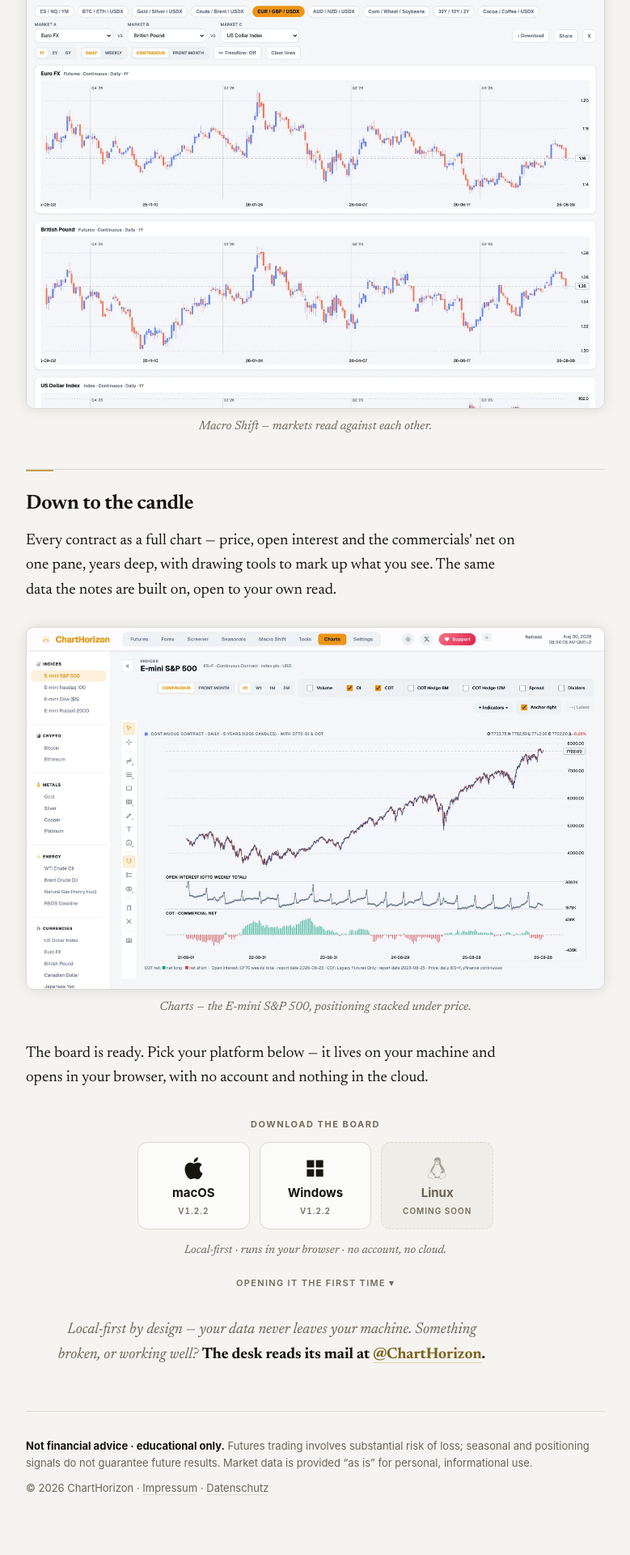
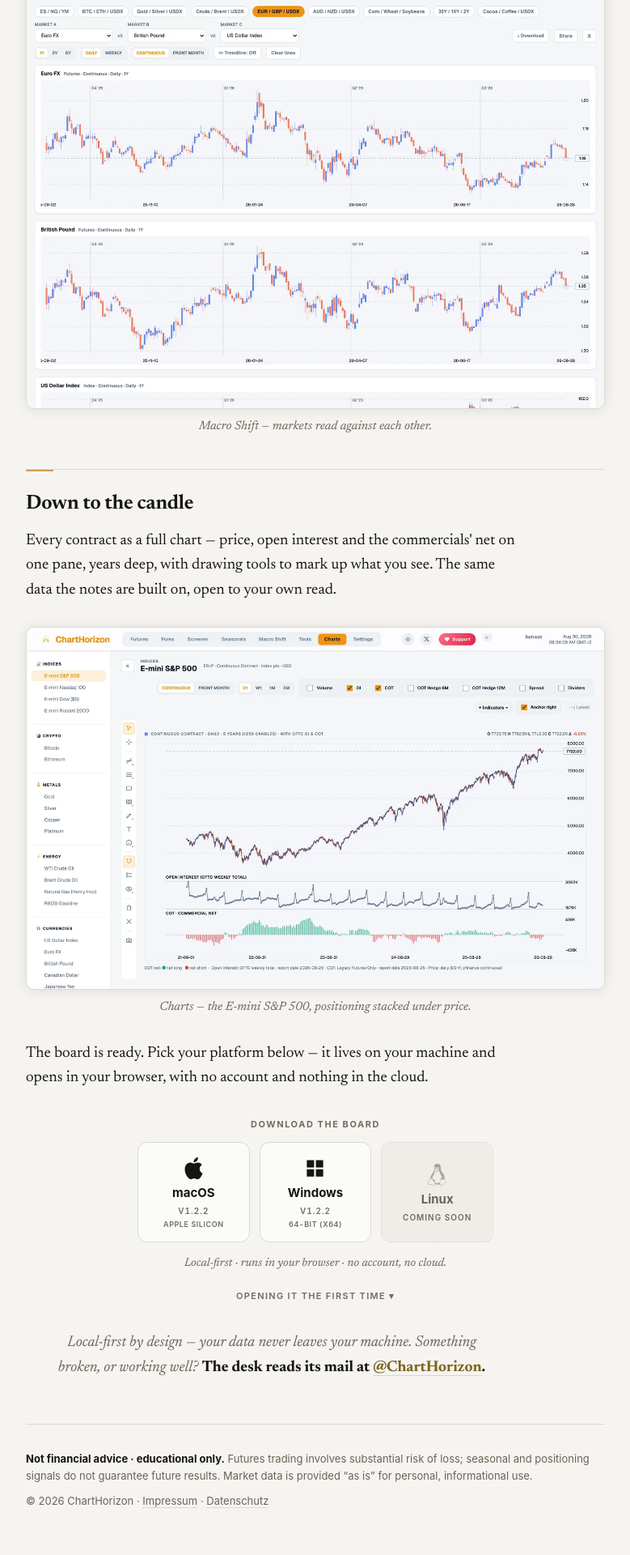
Before and after one commit to ChartHorizon/website, a Jekyll site: the page built from dashboard.html, in a window 1280 px wide. Shown: the part 3391-5311 px from the top of the page at 81% size, without its empty margins (250-1029 px from the left). Built offline with Jekyll 4.4.1, drawn with Linux system fonts in a browser that asks for light colours.

Commit message:
dashboard: the download buttons say which build they are
The Windows setup is the x64 build and the dmg is arm64-only, and neither
fact was anywhere on the page — a reader on a 32-bit Windows or an Intel Mac
found out by running the installer. Each live button now carries a .dl-arch
line under its version: "Apple Silicon", "64-bit (x64)". Coming-soon buttons
stay bare (no arch promise for a build that does not exist), so .dl-btn gets
justify-content:center to keep the shorter card balanced against the others.

The labels are hardcoded, not derived, and the front-matter comment block says
so plus why: a universal2 dmg or an arm64 exe would turn the label into a lie.

.dl-arch deliberately drops the nowrap that .dl-sub carries and shrinks under
420px — measured at 320px the column is 73px of content against a 64px label.

Co-Authored-By: Claude Opus 5 <noreply@anthropic.com>
Claude-Session: https://claude.ai/code/session_01DkHnHuBULREGiiRhSGNNJr

```diff
--- a/_config.yml
+++ b/_config.yml
@@ -17,7 +17,7 @@ markdown: kramdown
 # Stylesheet cache key, appended as ?v= in _layouts/default.html. BUMP THIS whenever
 # assets/css/blog.css changes — otherwise returning readers keep the cached copy.
 # (It used to be site.time, which made every daily FX push re-download the CSS.)
-css_version: 18
+css_version: 19
 
 # The desk's timezone. Without this, CI builds in UTC and Jekyll silently DROPS any post
 # whose date is still in the future there — a post dated today, built at 23:30 CEST
--- a/assets/css/blog.css
+++ b/assets/css/blog.css
@@ -264,14 +264,20 @@ blockquote p{margin:.3em 0}
 .dl{margin:34px 0 6px; text-align:center}
 .dl-label{display:block; font:700 11px/1.3 var(--sans); letter-spacing:.14em; text-transform:uppercase; color:var(--muted-2); margin-bottom:15px}
 .dl-grid{display:grid; grid-template-columns:repeat(3,1fr); gap:12px; max-width:440px; margin:0 auto}
-.dl-btn{display:flex; flex-direction:column; align-items:center; gap:9px; padding:18px 10px 15px; border:1px solid var(--rule); border-radius:12px; background:var(--card); color:var(--ink); text-decoration:none; transition:border-color .14s, box-shadow .14s, transform .04s}
+.dl-btn{display:flex; flex-direction:column; align-items:center; justify-content:center; gap:9px; padding:18px 10px 15px; border:1px solid var(--rule); border-radius:12px; background:var(--card); color:var(--ink); text-decoration:none; transition:border-color .14s, box-shadow .14s, transform .04s}
 .dl-os-ico{width:27px; height:27px; fill:var(--ink); transition:fill .14s, opacity .14s}
 .dl-os{font:700 15px/1 var(--sans)}
 .dl-sub{font:600 10px/1.3 var(--sans); letter-spacing:.1em; text-transform:uppercase; color:var(--muted-2); white-space:nowrap; font-variant-numeric:tabular-nums lining-nums}
+/* which build this button actually is. An Intel Mac cannot run the arm64 dmg and a
+   32-bit Windows cannot run the x64 setup — that belongs before the click, not after it.
+   Deliberately NOT nowrap like .dl-sub: at 320px the column is ~75px wide and a wrapped
+   second line is better than a label overflowing its own button. */
+.dl-arch{margin-top:-5px; font:600 9px/1.35 var(--sans); letter-spacing:.06em; text-transform:uppercase; color:var(--muted-2); font-variant-numeric:tabular-nums lining-nums}
 /* active state: real download link */
 a.dl-btn:hover{border-color:var(--gold); box-shadow:0 2px 10px rgba(var(--shadow-tint),.09)}
 a.dl-btn:hover .dl-os-ico{fill:var(--gold-ink)}
 a.dl-btn:hover .dl-sub{color:var(--gold-ink)}
+a.dl-btn:hover .dl-arch{color:var(--gold-ink)}
 a.dl-btn:active{transform:translateY(1px)}
 /* coming-soon state: not yet downloadable */
 .dl-btn--soon{background:var(--quote-bg); border-style:dashed; cursor:default}
@@ -290,7 +296,7 @@ a.dl-btn:active{transform:translateY(1px)}
 .dl-firstrun li{margin:5px 0}
 .dl-firstrun b{color:var(--ink); font-weight:700}
 .dl-firstrun code{font:12.5px/1.4 ui-monospace,SFMono-Regular,Menlo,monospace; background:var(--quote-bg); border:1px solid var(--rule); border-radius:4px; padding:1px 5px}
-@media (max-width:420px){ .dl-grid{gap:8px} .dl-btn{padding:14px 6px 12px} .dl-os{font-size:14px} .dl-sub{font-size:9px; letter-spacing:.06em} }
+@media (max-width:420px){ .dl-grid{gap:8px} .dl-btn{padding:14px 6px 12px} .dl-os{font-size:14px} .dl-sub{font-size:9px; letter-spacing:.06em} .dl-arch{font-size:8px; letter-spacing:0} }
 
 /* dashboard product page — screenshot plates set as plates on the sheet */
 .board{margin:30px 0}
--- a/dashboard.html
+++ b/dashboard.html
@@ -25,6 +25,13 @@ description: "A free, local-first futures charting dashboard for macOS, Windows
 #    full URL  → explicit override (host elsewhere, or a differently-named asset)
 #    "soon"    → hold this platform at "Coming soon" even though a version is set
 #  Leaving dl_version empty keeps every platform at "Coming soon".
+#
+#  ARCHITECTURE is hardcoded in the .dl-arch line of each live button, not derived:
+#  macOS "Apple Silicon" (PyInstaller freezes the host arch and the dmg is built on an
+#  arm64 Mac — an Intel Mac cannot run it), Windows "64-bit (x64)" (the Inno stub is a
+#  32-bit Delphi loader, as every Inno stub is; the payload is the x64 freeze), Linux
+#  "x86_64". Change these the day a build's target changes — a universal2 dmg or an
+#  arm64 Windows exe would make the label a lie, and the label is why a reader clicks.
 # ─────────────────────────────────────────────────────────────────────────────
 #  Hosting moved off GitHub Releases on 2026-08-21. The account is flagged, so every
 #  …/releases/download/v1.1.3/… URL 404s for logged-out visitors — which is every
@@ -187,19 +194,19 @@ readied now. Until then, the rest of this paper <em>is</em> the dashboard, set i
   <span class="dl-label">Download the board</span>
   <div class="dl-grid">
     {%- if url_macos != "" -%}
-    <a class="dl-btn" href="{{ url_macos }}" download>{{ ico_macos }}<span class="dl-os">macOS</span><span class="dl-sub">{% if ver != "" %}v{{ ver }}{% else %}Download{% endif %}</span></a>
+    <a class="dl-btn" href="{{ url_macos }}" download>{{ ico_macos }}<span class="dl-os">macOS</span><span class="dl-sub">{% if ver != "" %}v{{ ver }}{% else %}Download{% endif %}</span><span class="dl-arch">Apple Silicon</span></a>
     {%- else -%}
     <span class="dl-btn dl-btn--soon" aria-disabled="true">{{ ico_macos }}<span class="dl-os">macOS</span><span class="dl-sub">Coming soon</span></span>
     {%- endif -%}
 
     {%- if url_windows != "" -%}
-    <a class="dl-btn" href="{{ url_windows }}" download>{{ ico_windows }}<span class="dl-os">Windows</span><span class="dl-sub">{% if ver != "" %}v{{ ver }}{% else %}Download{% endif %}</span></a>
+    <a class="dl-btn" href="{{ url_windows }}" download>{{ ico_windows }}<span class="dl-os">Windows</span><span class="dl-sub">{% if ver != "" %}v{{ ver }}{% else %}Download{% endif %}</span><span class="dl-arch">64-bit (x64)</span></a>
     {%- else -%}
     <span class="dl-btn dl-btn--soon" aria-disabled="true">{{ ico_windows }}<span class="dl-os">Windows</span><span class="dl-sub">Coming soon</span></span>
     {%- endif -%}
 
     {%- if url_linux != "" -%}
-    <a class="dl-btn" href="{{ url_linux }}" download>{{ ico_linux }}<span class="dl-os">Linux</span><span class="dl-sub">{% if ver != "" %}v{{ ver }}{% else %}Download{% endif %}</span></a>
+    <a class="dl-btn" href="{{ url_linux }}" download>{{ ico_linux }}<span class="dl-os">Linux</span><span class="dl-sub">{% if ver != "" %}v{{ ver }}{% else %}Download{% endif %}</span><span class="dl-arch">x86_64</span></a>
     {%- else -%}
     <span class="dl-btn dl-btn--soon" aria-disabled="true">{{ ico_linux }}<span class="dl-os">Linux</span><span class="dl-sub">Coming soon</span></span>
     {%- endif -%}
```
